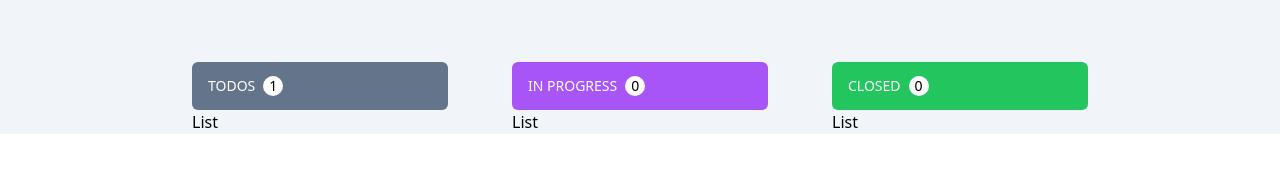
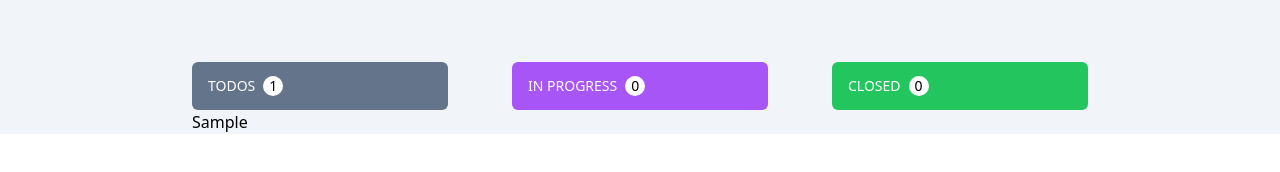
Before and after one commit to SivaSurender/DragNDrop, a React (Vite) app: page / in a window 1280 px wide. Both pictures are taken after typing "Sample" into the empty fields and a click on the button "Create". Shown: the part 178-350 px from the top of the page. Built offline with nearby package versions, Linux system fonts and the light colour scheme.

Commit message:
added code

```diff
--- a/src/components/ListTasks.jsx
+++ b/src/components/ListTasks.jsx
@@ -62,7 +62,11 @@ const Section = function ({
 
   return (
     <div className={`w-64`}>
-      <Header text={text} bg={bg} count={tasksToMap.length} /> List
+      <Header text={text} bg={bg} count={tasksToMap.length} />
+      {tasksToMap.length > 0 &&
+        tasksToMap.map((each, index) => (
+          <Task key={each.id} tasks={tasks} setTasks={setTasks} task={each} />
+        ))}
     </div>
   );
 };
@@ -78,3 +82,11 @@ const Header = function ({ text, bg, count }) {
     </div>
   );
 };
+const Task = function ({ task, tasks, setTasks }) {
+  console.log(task, "task new");
+  return (
+    <div>
+      <p>{task.name}</p>
+    </div>
+  );
+};
```
